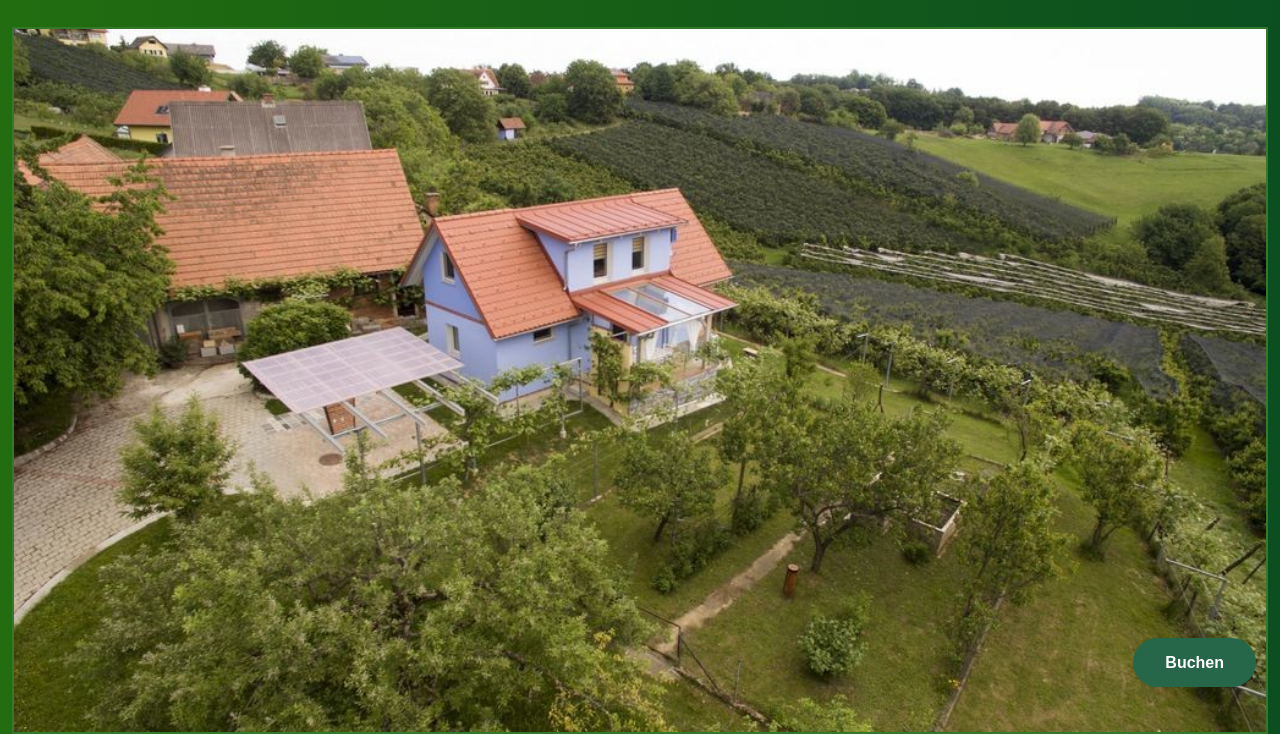
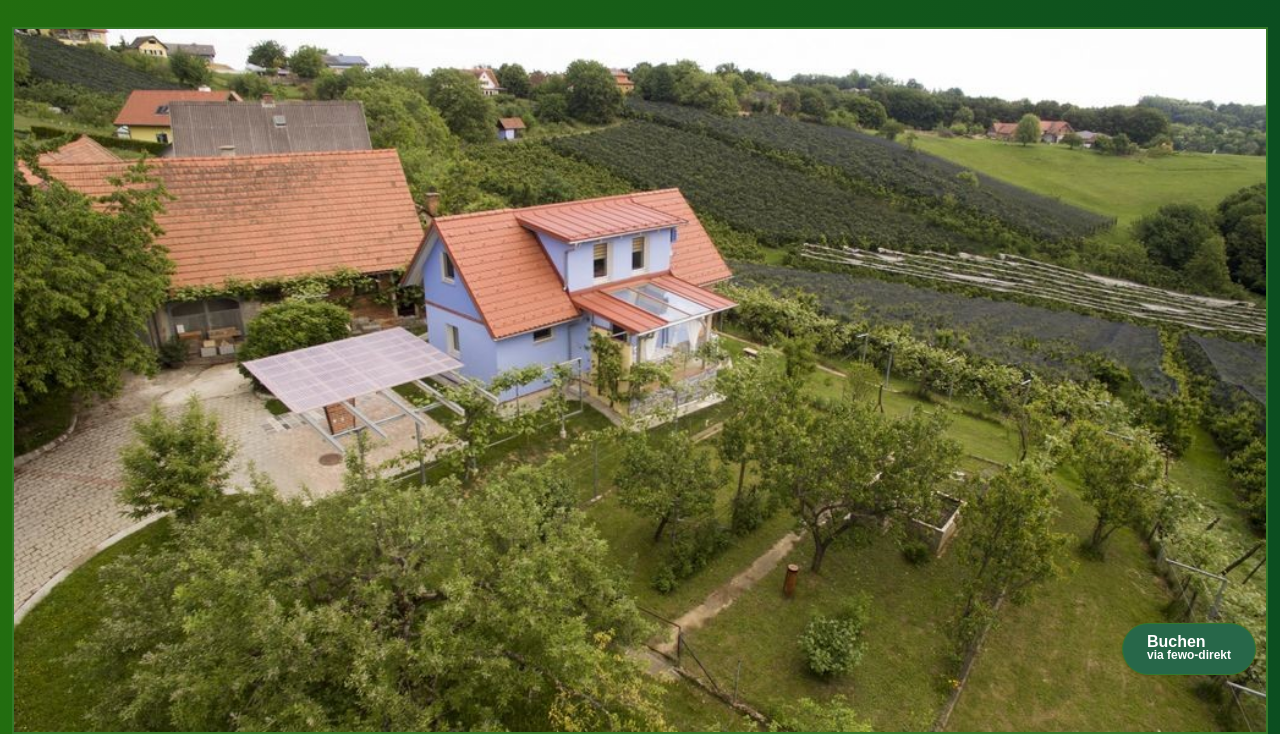
Before and after one commit to snzro/bib, a plain HTML site: page index.html in a window 1280 px wide. Shown: the part 77-811 px from the top of the page. Drawn offline with nearby package versions, Linux system fonts and the light colour scheme.

Commit message:
buchen button

```diff
--- a/index.html
+++ b/index.html
@@ -45,15 +45,20 @@
 			</div>
 			<hr class="border-b border-gray-100 opacity-25 my-0 py-0" />
 		</nav>
-		<div class="fixed mb-12 mr-6 bottom-0 right-0 z-50">
-			<a
-				href="https://www.fewo-direkt.de/ferienwohnung-ferienhaus/p2996035?noDates=true"
-				target="_blank"
-				class="mx-0 hover:underline bg-green-800 text-white font-bold rounded-full mt-0 py-4 px-8 shadow"
-				>
-			Buchen
-			</a>
-		</div>
+
+		<a
+			href="https://www.fewo-direkt.de/ferienwohnung-ferienhaus/p2996035?noDates=true"
+			target="_blank"
+			class="fixed mb-12 mr-6 bottom-0 right-0 z-50 mx-0 bg-green-800 text-white font-bold rounded-full mt-0 py-3 px-6 shadow"
+			style="line-height: 0.8em; border: thin solid #357829;">
+				<span hclass="mx-0 hover:underline bg-green-800 text-white">
+					Buchen
+				</span>
+				<span class="text-xs text-white-600" style="display: block;">
+					via fewo-direkt
+				</span>
+		</a>
+
 		<div class="pt-12">
 			<div class="container px-3 mx-auto flex flex-wrap flex-col md:flex-row items-center">
 				<div class="flex flex-col w-full justify-center items-start text-center md:text-left">
```
